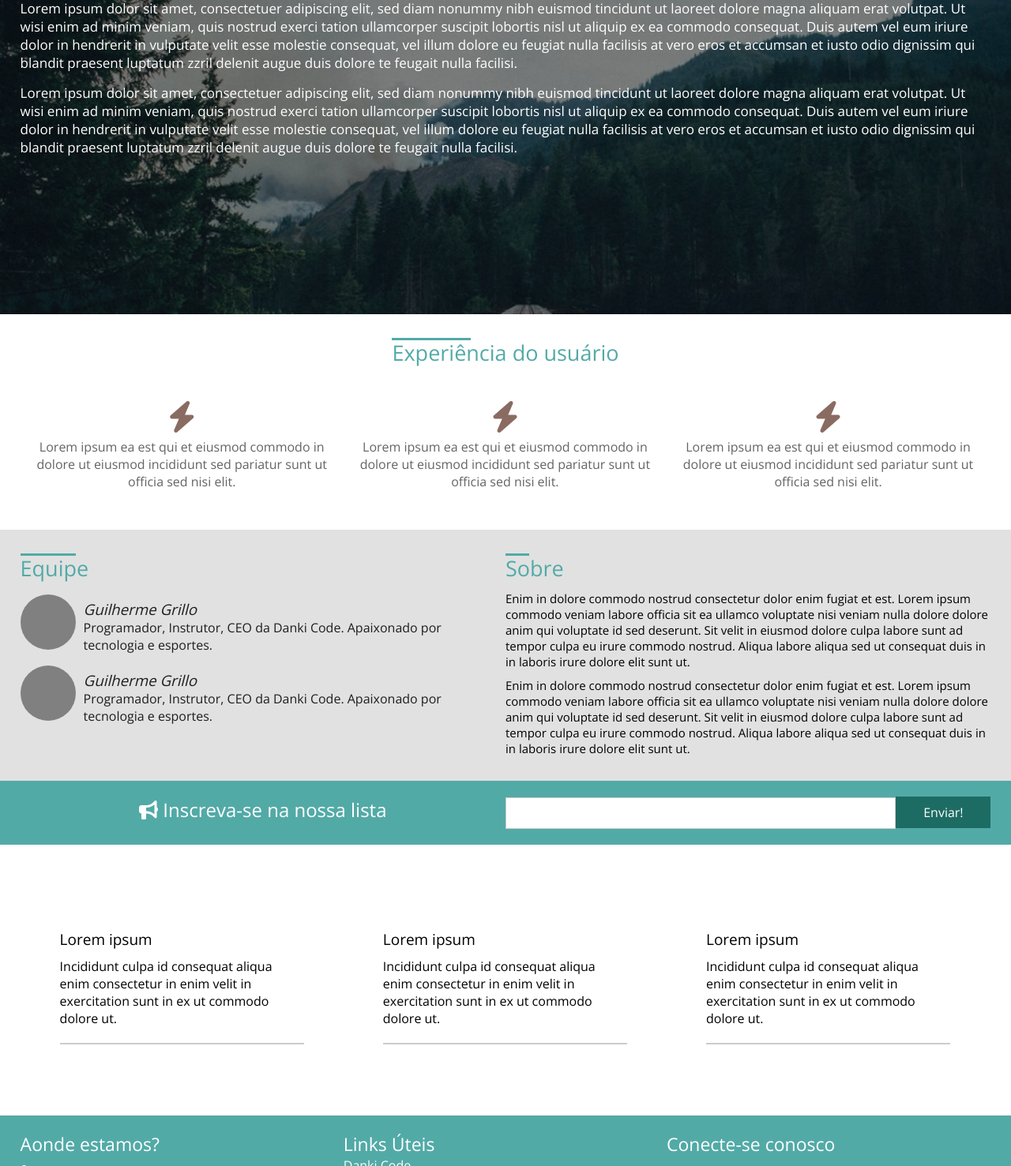
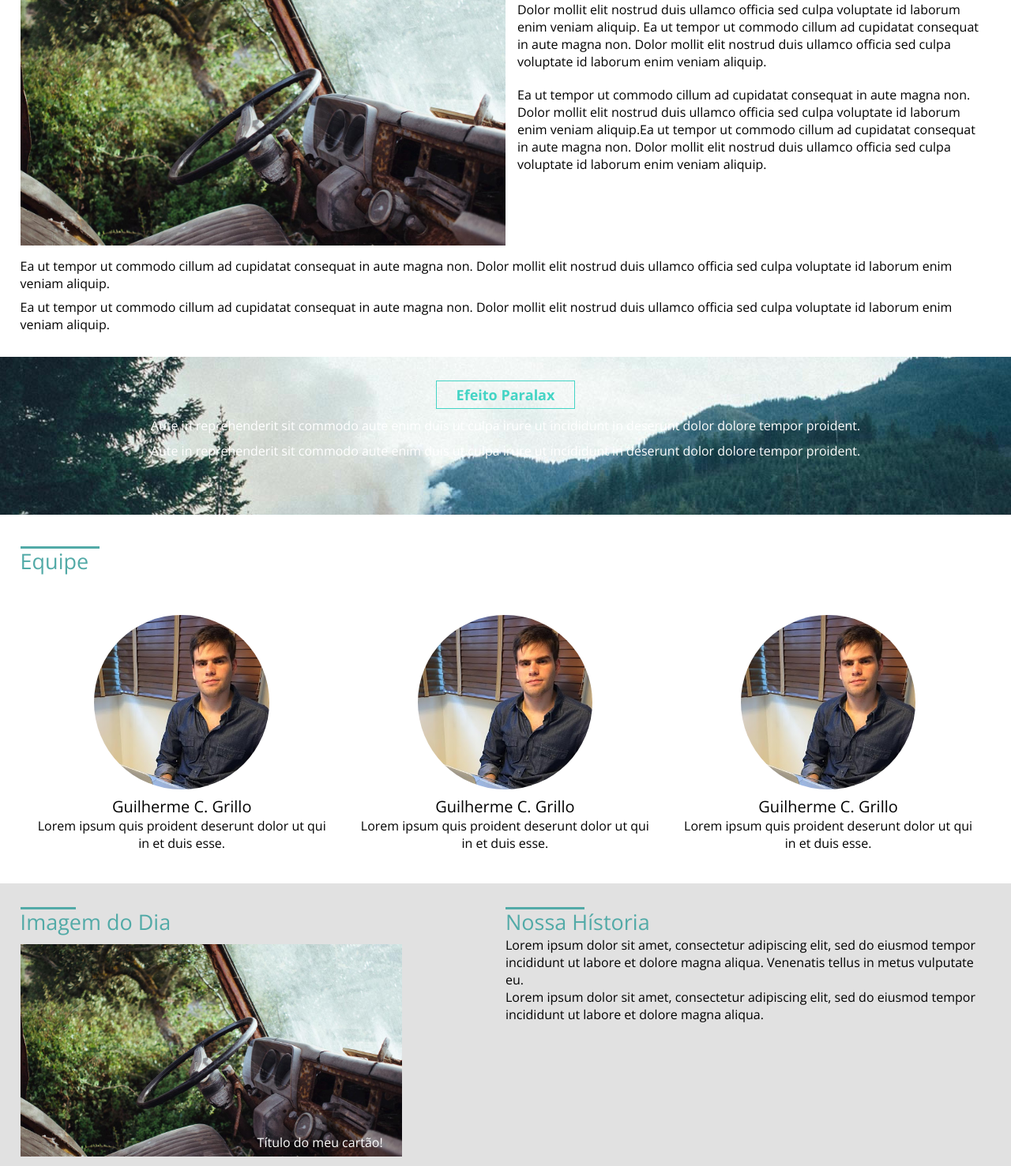
Before and after one commit to Luckandrey/PlataformaDeViagens, a plain HTML site: page sobre.html in a window 1280 px wide. Shown: the part 259-1736 px from the top of the page at 79% size. Drawn offline with nearby package versions, Linux system fonts and the light colour scheme; files whose address does not match are found by name.

Commit message:
Aula 14/09/2023

```diff
--- a/css/style.css
+++ b/css/style.css
@@ -444,34 +444,101 @@ section.equipe{
 
 /*AQUI COMEÇA A IMAGEM-HISTÓRIA*/
 
+section.Imagem-Historia > .container{
+	display: flex;
+	flex-wrap: wrap;
+}
+
 .Imagem-Historia{
-	background-color: #646464;
+	padding:30px 0;
+	background: rgb(225,225,225);
+}
+
+.Imagem-Dia-Container{
+	width: 50%;
+	padding-right: 10px;
+}
+
+.Nossa-Historia-Container{
+	width: 50%;
+}
+
+.Imagem-Imagem-Do-Dia img{
+	width: 80%;
+	height: 800%;
+	margin-top: 10px;
+}
+
+.Imagem-Imagem-Do-Dia{
+	position: relative;
+	display: inline-block;
+}
+.Imagem-Imagem-Do-Dia p{
+	position: absolute;
+	color: white;
+	top: 250px;
+	left: 300px;
+}
+
+/*AQUI COMEÇA A CONTATO*/
+
+section.contato{
+	min-height: 100%;
+	padding: 30px 0;
+}
+
+section.contato .w50, section.contato .w100{
+	padding: 0 10px;
+}
+
+.formulario form{
+	margin-top: 10px;
+}
+
+.formulario h2{
+	background: #dddddd;
+	text-align: center;
+	color: #acac9d;
+	font-size: 17px;
+	font-weight: normal;
+	border-left: 5px solid #cccccc;
+	padding: 4px 0;
+}
+
+.formulario input[type=text], .formulario input[type=email]{
+	width: 100%;
+	height: 40px;
+	border: 1px solid #ccc;
+	margin-bottom: 15px;
+	padding-left: 8px;
+}
+
+.formulario textarea{
+	width: 100%;
+	height: 120px;
+	border:1px solid #ccc;
+	margin-bottom: 15px;
+	padding: 10px;
+	resize: vertical;
+}
+
+.tag-form{
+	padding-left: 40px;
 
 }
 
-.Imagem-Container{
-	width: 50%;
+.tag-form h2{
+	font-weight: normal;
 }
 
-.Historia-Container{
-	width: 50%;
+.tag-form p{
+	font-weight: lighter;
 }
 
-.imagemdia-single
-{
-	position: relative;
-	width: 60%;
-	padding-top: 60%;
-	margin:0 auto;
+.tag-form p.tag-contato{
+	color: white;
+	background: #249b8f;
+	text-align: center;
+	margin-top: 6px;
+	padding: 8px 4px;
 }
-
-.imagemdia-single-container{
-	width: 100%;
-	height: 100%;
-	position: absolute;
-	left: 0;
-	top: 0;
-	background-color: #ccc;
-	background-size: 100% 100%;
-
-}
--- a/sobre.html
+++ b/sobre.html
@@ -2,7 +2,7 @@
 <html>
 <head>
 
-	<title>Projeto Web Design Express</title>
+	<title>Sobre</title>
 	<meta charset="utf-8">
 	<meta name="author" content="Danki Code">
 	<meta name="description" content="Descrição do site aqui...">
@@ -19,10 +19,10 @@
 			<div class="logo"><a href="index.html"><h2>Danki.Code</h2></a></div>
 			<nav class="menu-desktop">
 				<ul>
-					<li class="selected">
+					<li>
 						<a href="index.html">Home</a>
 					</li>
-					<li>
+					<li class="selected">
 						<a href="sobre.html">Sobre</a>
 					</li>
 					<li>
@@ -34,110 +34,103 @@
 			<div class="clear"></div>
 		</div>
 	</header>
-	<section class="main-bg">
-		<div class="overlay"></div>
+
+	<section style="background-image:url('imagens/img3.jpg');" class="title-page">
+		<div class="overlay__title-page"></div>
 		<div class="container">
-		<h2>Web Design Express</h2>
-		<p>Lorem ipsum dolor sit amet, consectetuer adipiscing elit, sed diam nonummy nibh euismod tincidunt ut laoreet dolore magna aliquam erat volutpat. Ut wisi enim ad minim veniam, quis nostrud exerci tation ullamcorper suscipit lobortis nisl ut aliquip ex ea commodo consequat. Duis autem vel eum iriure dolor in hendrerit in vulputate velit esse molestie consequat, vel illum dolore eu feugiat nulla facilisis at vero eros et accumsan et iusto odio dignissim qui blandit praesent luptatum zzril delenit augue duis dolore te feugait nulla facilisi.</p>
+			<h2>Sobre</h2>
+			<p>Quis non ad mollit duis deserunt sit amet eiusmod occaecat in consectetur magna commodo elit laborum magna cupidatat voluptate.</p>
+		</div><!--container-->
+	</section>
 
-		<p>Lorem ipsum dolor sit amet, consectetuer adipiscing elit, sed diam nonummy nibh euismod tincidunt ut laoreet dolore magna aliquam erat volutpat. Ut wisi enim ad minim veniam, quis nostrud exerci tation ullamcorper suscipit lobortis nisl ut aliquip ex ea commodo consequat. Duis autem vel eum iriure dolor in hendrerit in vulputate velit esse molestie consequat, vel illum dolore eu feugiat nulla facilisis at vero eros et accumsan et iusto odio dignissim qui blandit praesent luptatum zzril delenit augue duis dolore te feugait nulla facilisi.</p>
+	<section class="sobre__noticia">
+		<div class="container">
+			<div class="sobre__noticia__single">
+				<img src="imagens/img2.jpg" />
+				<p>Ea ut tempor ut commodo cillum ad cupidatat consequat in aute magna non. Dolor mollit elit nostrud duis ullamco officia sed culpa voluptate id laborum enim veniam aliquip. Ea ut tempor ut commodo cillum ad cupidatat consequat in aute magna non. Dolor mollit elit nostrud duis ullamco officia sed culpa voluptate id laborum enim veniam aliquip.</p>
+				<p>Ea ut tempor ut commodo cillum ad cupidatat consequat in aute magna non. Dolor mollit elit nostrud duis ullamco officia sed culpa voluptate id laborum enim veniam aliquip.Ea ut tempor ut commodo cillum ad cupidatat consequat in aute magna non. Dolor mollit elit nostrud duis ullamco officia sed culpa voluptate id laborum enim veniam aliquip.</p>
+				<div class="clear"></div>
+			</div><!--sobre__single_noticia-->
+			<div class="paragrafo__noticia__single">
+				<p>Ea ut tempor ut commodo cillum ad cupidatat consequat in aute magna non. Dolor mollit elit nostrud duis ullamco officia sed culpa voluptate id laborum enim veniam aliquip.</p>
+				<p>Ea ut tempor ut commodo cillum ad cupidatat consequat in aute magna non. Dolor mollit elit nostrud duis ullamco officia sed culpa voluptate id laborum enim veniam aliquip.</p>
+			</div><!--paragrafo__noticia__single-->
+		</div><!--container-->
+	</section><!--sobre__noticia-->
+
+	<section class="paralax">
+		<div class="container">
+			<h2 class="chamada-paralax">Efeito Paralax</h2>
+			<p>Aute in reprehenderit sit commodo aute enim duis ut culpa irure ut incididunt in deserunt dolor dolore tempor proident.</p>
+			<p>Aute in reprehenderit sit commodo aute enim duis ut culpa irure ut incididunt in deserunt dolor dolore tempor proident.</p>
 		</div>
-	</section>
-	<section class="diferenciais">
+	</section><!--paralax-->
+
+	<section class="equipe">
 		<div class="container">
 			<div class="line-text">
 				<div style="width:100px;"></div>
-				<h2>Experiência do usuário</h2>
+				<h2>Equipe</h2>
+			</div>
+			<div class="equipe-circles">
+					<div class="equipe-circle-single">
+						<div class="equipe-circle-wraper">
+							<div class="avatar-single">
+								<div style="background-image:url('imagens/avatar.jpg');" class="avatar-single-container"></div>
+							</div>
+							<h3>Guilherme C. Grillo</h3>
+							<p>Lorem ipsum quis proident deserunt dolor ut qui in et duis esse.</p>
+						</div><!--equipe-circle-wraper-->
+					</div><!--equipe-circle-single-->
+
+					<div class="equipe-circle-single">
+						<div class="equipe-circle-wraper">
+							<div class="avatar-single">
+								<div style="background-image:url('imagens/avatar.jpg');" class="avatar-single-container"></div>
+							</div>
+							<h3>Guilherme C. Grillo</h3>
+							<p>Lorem ipsum quis proident deserunt dolor ut qui in et duis esse.</p>
+						</div><!--equipe-circle-wraper-->
+					</div><!--equipe-circle-single-->
+
+					<div class="equipe-circle-single">
+						<div class="equipe-circle-wraper">
+							<div class="avatar-single">
+								<div style="background-image:url('imagens/avatar.jpg');" class="avatar-single-container"></div>
+							</div>
+							<h3>Guilherme C. Grillo</h3>
+							<p>Lorem ipsum quis proident deserunt dolor ut qui in et duis esse.</p>
+						</div><!--equipe-circle-wraper-->
+					</div><!--equipe-circle-single-->
+
+			</div><!--equipe-circles-->
+		</div>
+	</section>
+
+	<section class="Imagem-Historia">
+		<div class="container">
+			<div class="Imagem-Dia-Container">
+				<div class="line-text">
+					<div style="width:70px;"></div>
+					<h2>Imagem do Dia</h2>
+				</div>
+				<div class="Imagem-Imagem-Do-Dia">
+					<p>Título do meu cartão!</p>
+					<img src="imagens/img2.jpg" alt="">
+				</div>
 			</div>
 
-			<div class="icones-diferenciais">
-				<div class="box-icone-single">
-					<h2><i class="fa fa-bolt" aria-hidden="true"></i></h2>
-					<p>Lorem ipsum ea est qui et eiusmod commodo in dolore ut eiusmod incididunt sed pariatur sunt ut officia sed nisi elit.</p>
-				</div><!--box-icone-single-->
-
-				<div class="box-icone-single">
-					<h2><i class="fa fa-bolt" aria-hidden="true"></i></h2>
-					<p>Lorem ipsum ea est qui et eiusmod commodo in dolore ut eiusmod incididunt sed pariatur sunt ut officia sed nisi elit.</p>
-				</div><!--box-icone-single-->
-				<div class="box-icone-single">
-					<h2><i class="fa fa-bolt" aria-hidden="true"></i></h2>
-					<p>Lorem ipsum ea est qui et eiusmod commodo in dolore ut eiusmod incididunt sed pariatur sunt ut officia sed nisi elit.</p>
-				</div><!--box-icone-single-->
-				<div class="clear"></div>
-			</div><!--icones-diferenciais-->
-
+			<div class="Nossa-Historia-Container">
+				<div class="line-text">
+					<div style="width:100px;"></div>
+					<h2>Nossa Hístoria</h2>
+					<p>Lorem ipsum dolor sit amet, consectetur adipiscing elit, sed do eiusmod tempor incididunt ut labore et dolore magna aliqua. Venenatis tellus in metus vulputate eu.</p>
+					<p>Lorem ipsum dolor sit amet, consectetur adipiscing elit, sed do eiusmod tempor incididunt ut labore et dolore magna aliqua.</p>
+				</div>
+			</div>
 		</div>
 	</section>
-	<section class="sobre-equipe">
-		<div class="container">
-		<div class="equipe-container">
-			<div class="line-text">
-				<div style="width:70px;"></div>
-				<h2>Equipe</h2>
-			</div>
 
-				<div class="avatar-box">
-					<div style="background-image: url('images/avatar.jpg');" class="img-avatar"></div><div class="descricao-avatar">
-						<h3>Guilherme Grillo</h3>
-						<p>Programador, Instrutor, CEO da Danki Code. Apaixonado por tecnologia e esportes.</p>
-					</div>
-				</div><!--avatar-box-->
-
-				<div class="avatar-box">
-					<div style="background-image: url('images/avatar.jpg');" class="img-avatar"></div><div class="descricao-avatar">
-						<h3>Guilherme Grillo</h3>
-						<p>Programador, Instrutor, CEO da Danki Code. Apaixonado por tecnologia e esportes.</p>
-					</div>
-				</div><!--avatar-box-->
-
-		</div><!--equipe-->
-
-		<div class="sobre-container">
-		<div class="line-text">
-				<div style="width:30px;"></div>
-				<h2>Sobre</h2>
-				<p>Enim in dolore commodo nostrud consectetur dolor enim fugiat et est. Lorem ipsum commodo veniam labore officia sit ea ullamco voluptate nisi veniam nulla dolore dolore anim qui voluptate id sed deserunt. Sit velit in eiusmod dolore culpa labore sunt ad tempor culpa eu irure commodo nostrud. Aliqua labore aliqua sed ut consequat duis in in laboris irure dolore elit sunt ut.</p>
-				<p>Enim in dolore commodo nostrud consectetur dolor enim fugiat et est. Lorem ipsum commodo veniam labore officia sit ea ullamco voluptate nisi veniam nulla dolore dolore anim qui voluptate id sed deserunt. Sit velit in eiusmod dolore culpa labore sunt ad tempor culpa eu irure commodo nostrud. Aliqua labore aliqua sed ut consequat duis in in laboris irure dolore elit sunt ut.</p>
-			</div>
-		</div><!--sobre-->
-
-		</div><!--container-->
-	</section><!--sobre-equipe-->
-
-	<section class="inscricao">
-		<div class="container">
-			<div class="w50 center">
-				<h2 class="inscricao-texto"><i class="fa fa-bullhorn" aria-hidden="true"></i> Inscreva-se na nossa lista</h2>
-			</div>
-			<div class="w50 center">
-				<form class="inscricao-form">
-					<input type="text" name=""><input type="submit" name="acao" value="Enviar!">
-				</form>
-			</div>
-			<div class="clear"></div>
-		</div>
-	</section>
-	<section class="cards">
-		<div class="container">
-			<div class="card-single">
-				<img src="images/img1.jpg" alt="" title="" />
-				<h3>Lorem ipsum</h3>
-				<p>Incididunt culpa id consequat aliqua enim consectetur in enim velit in exercitation sunt in ex ut commodo dolore ut.</p>
-			</div>
-			<div class="card-single">
-				<img src="images/img2.jpg" alt="" title="" />
-				<h3>Lorem ipsum</h3>
-				<p>Incididunt culpa id consequat aliqua enim consectetur in enim velit in exercitation sunt in ex ut commodo dolore ut.</p>
-			</div>
-			<div class="card-single">
-				<img src="images/img3.jpg" alt="" title="" />
-				<h3>Lorem ipsum</h3>
-				<p>Incididunt culpa id consequat aliqua enim consectetur in enim velit in exercitation sunt in ex ut commodo dolore ut.</p>
-			</div>
-			<div class="clear"></div>
-		</div>
-	</section>
 	<footer class="footer1">
 		<div class="container">
 			<div class="w33">
```
Also changed, not shown: contato.html (added, +107 -0 lines), index.html (+7 -5 lines).
